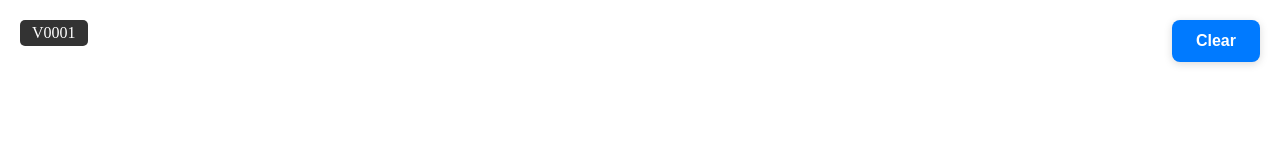
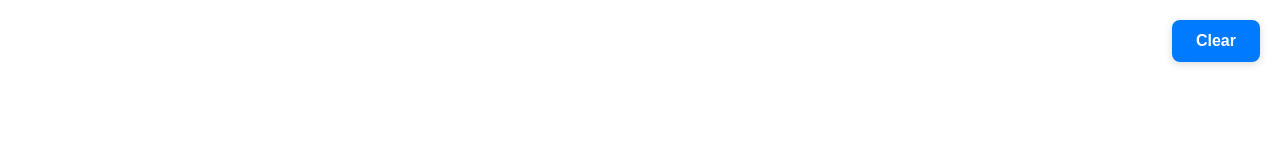
Before and after one commit to tamirfact/60-ipad-test, a plain HTML site: page index.html in a window 1280 px wide. Drawn offline with Linux system fonts and the light colour scheme.

Commit message:
Refine comments in app.js for clarity and remove unused tag from index.html

```diff
--- a/app.js
+++ b/app.js
@@ -188,7 +188,7 @@ class DrawingPad {
 
         this.ctx.save();
 
-        // Change color if stroke is selected, but preserve all other properties
+        // Change color if stroke is selected
         if (stroke.selected) {
             this.ctx.strokeStyle = '#007AFF';
             this.ctx.shadowColor = '#007AFF';
@@ -198,7 +198,7 @@ class DrawingPad {
             this.ctx.shadowBlur = 0;
         }
 
-        // Draw smooth curve through points with original pressure-based widths
+        // Draw smooth curve through points
         this.ctx.beginPath();
         this.ctx.moveTo(points[0].x, points[0].y);
 
--- a/index.html
+++ b/index.html
@@ -9,7 +9,6 @@
 <body>
     <canvas id="drawingCanvas"></canvas>
     <button id="clearButton">Clear</button>
-    <div class="tag" style="position: absolute; top: 20px; left: 20px; background-color: #333; color: white; padding: 4px 12px; border-radius: 5px;">V0001</div>
     <script src="app.js"></script>
 </body>
 </html>
```
